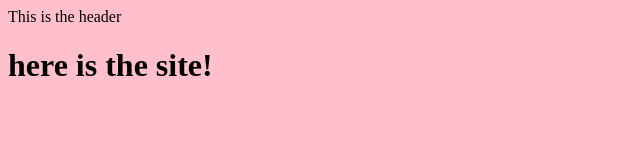
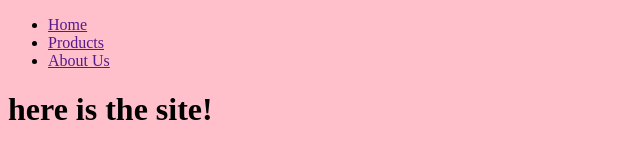
Before and after one commit to EsmaeilSaleh/The-Void, a plain HTML site: page index.html in a window 1280 px wide. Shown: the whole page, without its empty margins (0-640 px from the left). Drawn offline with Linux system fonts and the light colour scheme.

Commit message:
Added Navbar

```diff
--- a/index.html
+++ b/index.html
@@ -3,11 +3,19 @@
   <head>
     <meta charset="UTF-8" />
     <meta name="viewport" content="width=device-width" />
-                <link rel="stylesheet" href="style.css" type="text/css" media="all">
+    <link rel="stylesheet" href="style.css" type="text/css" media="all" />
     <title>Ro7ot</title>
   </head>
   <body>
-                <header>This is the header</header>
+    <header>
+            <nav>
+                    <ul>
+                            <li><a href="">Home</a></li>
+                            <li><a href="">Products</a></li>
+                            <li><a href="">About Us</a></li>
+                    </ul>
+            </nav>
+    </header>
     <h1>here is the site!</h1>
   </body>
 </html>
```
Lines whose indentation alone changed are shown as unchanged.
